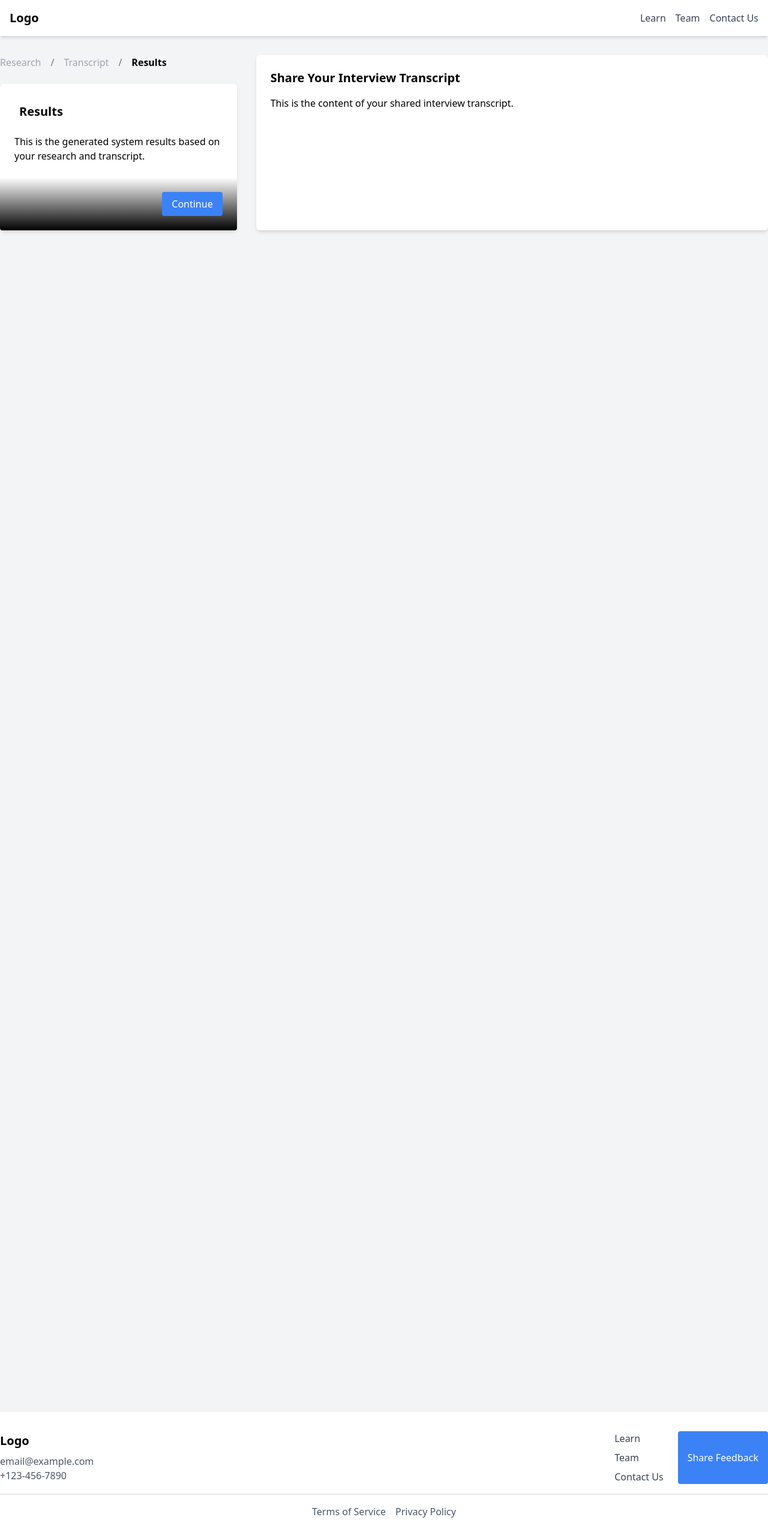
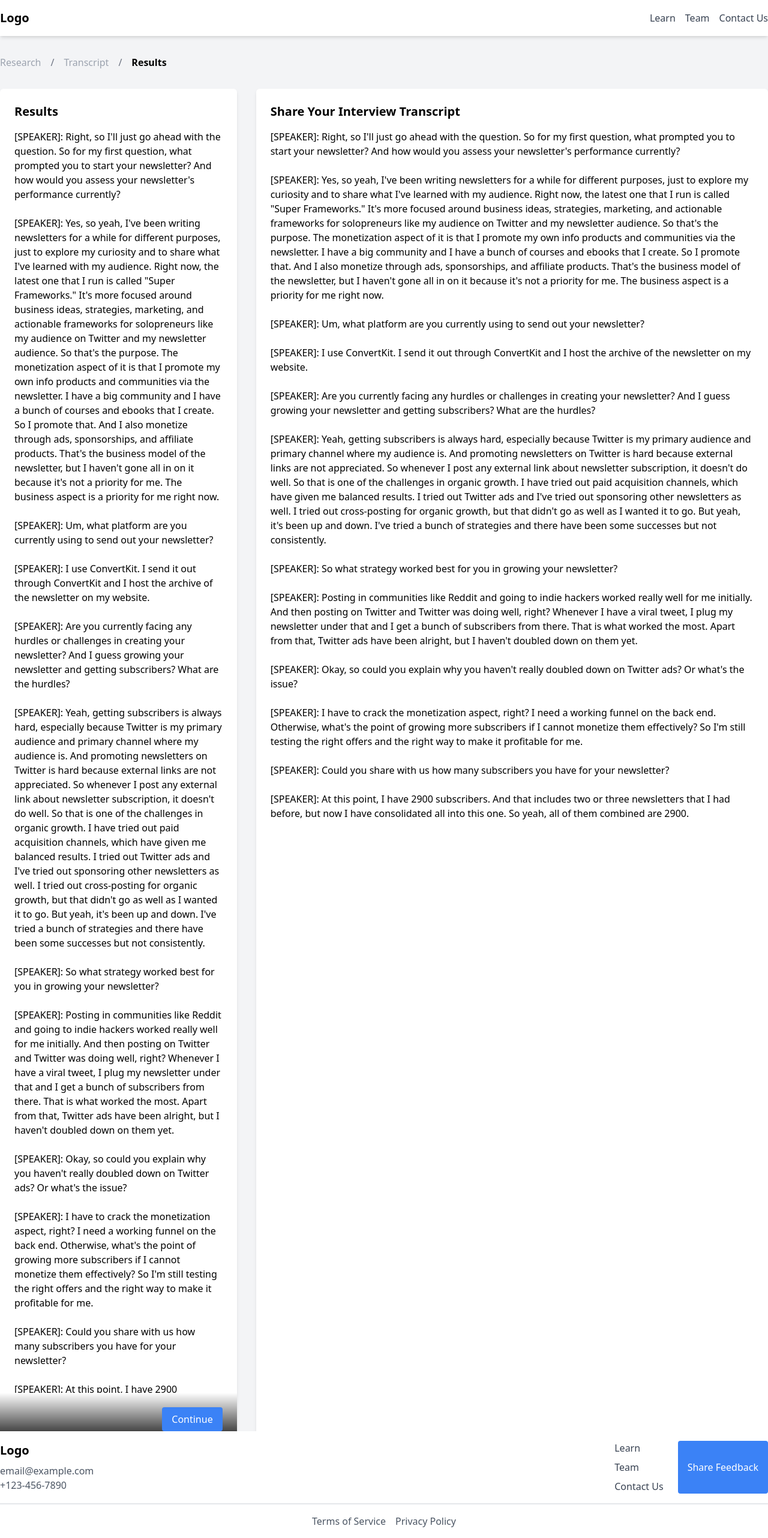
Before and after one commit to richard-parayno/ux-llm, a Flask app: page /new-home/step3 in a window 1280 px wide. Shown: the whole page at 60% size. Run offline with Flask 3, Linux system fonts and the light colour scheme.

Commit message:
checkpoint

```diff
--- a/app.py
+++ b/app.py
@@ -89,6 +89,30 @@ def step2_transcript():
 def step3_results():
     # This is just sample data for illustration. In a real scenario, you'd fetch the actual data.
     system_results_content = "This is the generated system results based on your research and transcript."
-    transcript_content = "This is the content of your shared interview transcript."
+    transcript_content = """[SPEAKER]: Right, so I'll just go ahead with the question. So for my first question, what prompted you to start your newsletter? And how would you assess your newsletter's performance currently?
 
-    return render_template('step3_results.html', system_results=system_results_content, transcript_content=transcript_content)
+[SPEAKER]: Yes, so yeah, I've been writing newsletters for a while for different purposes, just to explore my curiosity and to share what I've learned with my audience. Right now, the latest one that I run is called "Super Frameworks." It's more focused around business ideas, strategies, marketing, and actionable frameworks for solopreneurs like my audience on Twitter and my newsletter audience. So that's the purpose. The monetization aspect of it is that I promote my own info products and communities via the newsletter. I have a big community and I have a bunch of courses and ebooks that I create. So I promote that. And I also monetize through ads, sponsorships, and affiliate products. That's the business model of the newsletter, but I haven't gone all in on it because it's not a priority for me. The business aspect is a priority for me right now.
+
+[SPEAKER]: Um, what platform are you currently using to send out your newsletter?
+
+[SPEAKER]: I use ConvertKit. I send it out through ConvertKit and I host the archive of the newsletter on my website.
+
+[SPEAKER]: Are you currently facing any hurdles or challenges in creating your newsletter? And I guess growing your newsletter and getting subscribers? What are the hurdles?
+
+[SPEAKER]: Yeah, getting subscribers is always hard, especially because Twitter is my primary audience and primary channel where my audience is. And promoting newsletters on Twitter is hard because external links are not appreciated. So whenever I post any external link about newsletter subscription, it doesn't do well. So that is one of the challenges in organic growth. I have tried out paid acquisition channels, which have given me balanced results. I tried out Twitter ads and I've tried out sponsoring other newsletters as well. I tried out cross-posting for organic growth, but that didn't go as well as I wanted it to go. But yeah, it's been up and down. I've tried a bunch of strategies and there have been some successes but not consistently.
+
+[SPEAKER]: So what strategy worked best for you in growing your newsletter?
+
+[SPEAKER]: Posting in communities like Reddit and going to indie hackers worked really well for me initially. And then posting on Twitter and Twitter was doing well, right? Whenever I have a viral tweet, I plug my newsletter under that and I get a bunch of subscribers from there. That is what worked the most. Apart from that, Twitter ads have been alright, but I haven't doubled down on them yet.
+
+[SPEAKER]: Okay, so could you explain why you haven't really doubled down on Twitter ads? Or what's the issue?
+
+[SPEAKER]: I have to crack the monetization aspect, right? I need a working funnel on the back end. Otherwise, what's the point of growing more subscribers if I cannot monetize them effectively? So I'm still testing the right offers and the right way to make it profitable for me.
+
+[SPEAKER]: Could you share with us how many subscribers you have for your newsletter?
+
+[SPEAKER]: At this point, I have 2900 subscribers. And that includes two or three newsletters that I had before, but now I have consolidated all into this one. So yeah, all of them combined are 2900.
+
+"""
+
+    return render_template('step3_results.html', system_results=transcript_content, transcript_content=transcript_content)
--- a/templates/app_layout.html
+++ b/templates/app_layout.html
@@ -9,8 +9,8 @@
 <body class="bg-gray-100 flex flex-col h-screen justify-between">
 
 <!-- Sticky Navbar Component -->
-<nav class="bg-white p-4 shadow-md sticky top-0 z-10">
-    <div class="container mx-auto">
+<nav class="bg-white shadow-md sticky top-0 z-10">
+    <div class="container mx-auto py-4">
         <div class="flex justify-between items-center">
             <!-- Logo -->
             <a href="/" class="text-xl font-bold">Logo</a>
@@ -25,13 +25,13 @@
 </nav>
 
 <!-- Main Content - Takes up all available space -->
-<div class="flex-grow">
+<div class="flex-grow overflow-y-auto">
     {% block content %}{% endblock %}
 </div>
 
 <!-- Sticky Footer Component -->
 <footer class="bg-white">
-    <div class="container mx-auto py-8">
+    <div class="container mx-auto py-4">
         <!-- First Row -->
         <div class="flex justify-between items-center border-b-2 border-gray-200 pb-4">
             <!-- Left Column -->
--- a/templates/step3_results.html
+++ b/templates/step3_results.html
@@ -1,26 +1,25 @@
 {% extends 'app_layout.html' %}
 
 {% block content %}
-<div class="container mx-auto my-8 flex">
-
+<!-- Breadcrumbs -->
+<div class="container mx-auto">
+    <ul class="flex space-x-4 mt-8">
+        <li class="text-gray-400"><a href="/step1">Research</a></li>
+        <li class="text-gray-500">/</li>
+        <li class="text-gray-400"><a href="/step2">Transcript</a></li>
+        <li class="text-gray-500">/</li>
+        <li class="text-orange-600 font-bold">Results</li>
+    </ul>
+</div>
+<div class="container mx-auto py-8 flex h-full">
     <!-- Left Column -->
     <div class="w-1/3 flex flex-col pr-8">
-        <!-- Breadcrumbs -->
-        <ul class="flex space-x-4 mb-6">
-            <li class="text-gray-400"><a href="/step1">Research</a></li>
-            <li class="text-gray-500">/</li>
-            <li class="text-gray-400"><a href="/step2">Transcript</a></li>
-            <li class="text-gray-500">/</li>
-            <li class="text-orange-600 font-bold">Results</li>
-        </ul>
 
         <!-- Results section -->
-        <div class="bg-white rounded-md shadow-md">
-            <div class="p-6">
-                <h1 class="text-xl font-bold bg-orange-200 p-2 rounded">Results</h1>
-                <div class="mt-4 overflow-y-auto">
-                    <p>{{ system_results }}</p>
-                </div>
+        <div class="bg-white rounded-md shadow-md flex flex-grow flex-col h-full">
+            <h1 class="mx-6 pt-6 text-xl font-bold mb-4">Results</h1>
+            <div class="mx-6 overflow-y-auto flex-grow">
+                <p class="whitespace-pre-line">{{ system_results }}</p>
             </div>
             <!-- Continue button -->
             <div class="p-6 bg-gradient-to-t from-black to-transparent rounded-b flex justify-end">
@@ -32,10 +31,10 @@
 
     <!-- Right Column -->
     <div class="w-2/3 flex flex-col">
-        <div class="bg-white p-6 rounded-md shadow-md flex-grow">
+        <div class="bg-white p-6 rounded-md shadow-md flex-grow flex flex-col h-full">
             <h1 class="text-xl font-bold mb-4">Share Your Interview Transcript</h1>
-            <div class="overflow-y-auto">
-                <p>{{ transcript_content }}</p>
+            <div class="overflow-y-auto flex-grow">
+                <p class="whitespace-pre-line">{{ transcript_content }}</p>
             </div>
         </div>
     </div>
```
Also changed, not shown: static/dist/css/style.css (+67 -0 lines).
